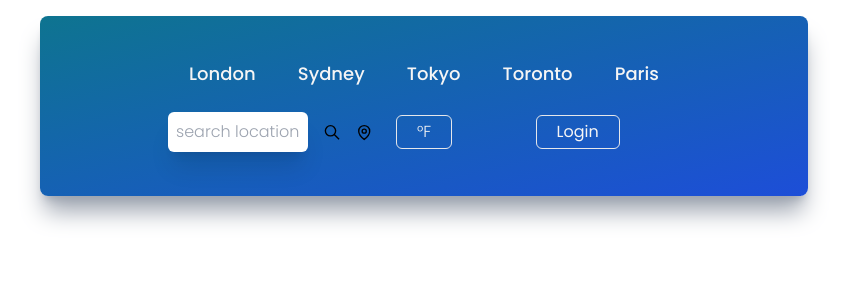
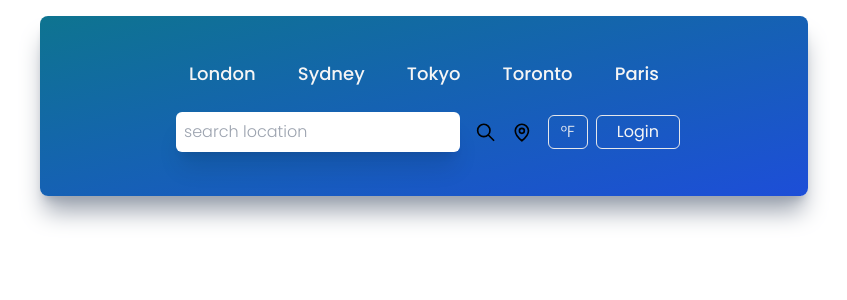
Before and after one commit to rayanbahadur/WeatherAppExtreme, a React (Vite) app: page / in a window 1280 px wide. Shown: the top 300 px of the page, without its empty margins (216-1063 px from the left). Built offline with nearby package versions, Linux system fonts and the light colour scheme; no server answers.

Commit message:
Update styling in Inputs and Profile components

```diff
--- a/src/components/Inputs.jsx
+++ b/src/components/Inputs.jsx
@@ -27,7 +27,7 @@ const Inputs = ({ setCity, unit, setUnit }) => {
 
   return (
     <div className="flex flex-row justify-center my-6">
-      <div className="flex flex-row w-2/5 items-center justify-center space-x-4">
+      <div className="flex flex-row items-center justify-center space-x-4 mx-2">
         <input
           type="text"
           placeholder="Search Location"
@@ -47,15 +47,15 @@ const Inputs = ({ setCity, unit, setUnit }) => {
         />
       </div>
 
-      <div className="flex flex-row w-1/5 items-center justify-center">
+      <div className="flex flex-row items-center justify-center mx-2">
         <button
           onClick={() => setUnit(unit === "c" ? "f" : "c")}
-          className="text-l font-light border rounded-md px-5 py-1 transition hover:scale-105"
+          className="text-l font-light border rounded-md px-3 py-1 transition hover:scale-105"
         >
           {`°${unit === "c" ? "F" : "C"}`}
         </button>
       </div>
-      <div className="flex flex-row w-2/5 items-center justify-center space-x-4">
+      <div className="flex flex-row  items-center justify-center space-x-4 mx-">
         {error && <p>Authentication Error</p>}
           {!error && isLoading && <p>Loading...</p>}
           {!error && !isLoading && (
--- a/src/components/Profile.jsx
+++ b/src/components/Profile.jsx
@@ -6,7 +6,7 @@ function Profile() {
   return (
     isAuthenticated && (
         <article className="column">
-            {user?.picture && <img src={user.picture} alt={user?.name} className="rounded-full w-10 border"/>}
+            {user?.picture && <img src={user.picture} alt={user?.name} className="rounded-full w-24 border"/>}
             {/* <p className="text-sm">{user?.name}</p> */}
         </article>
     )
```
